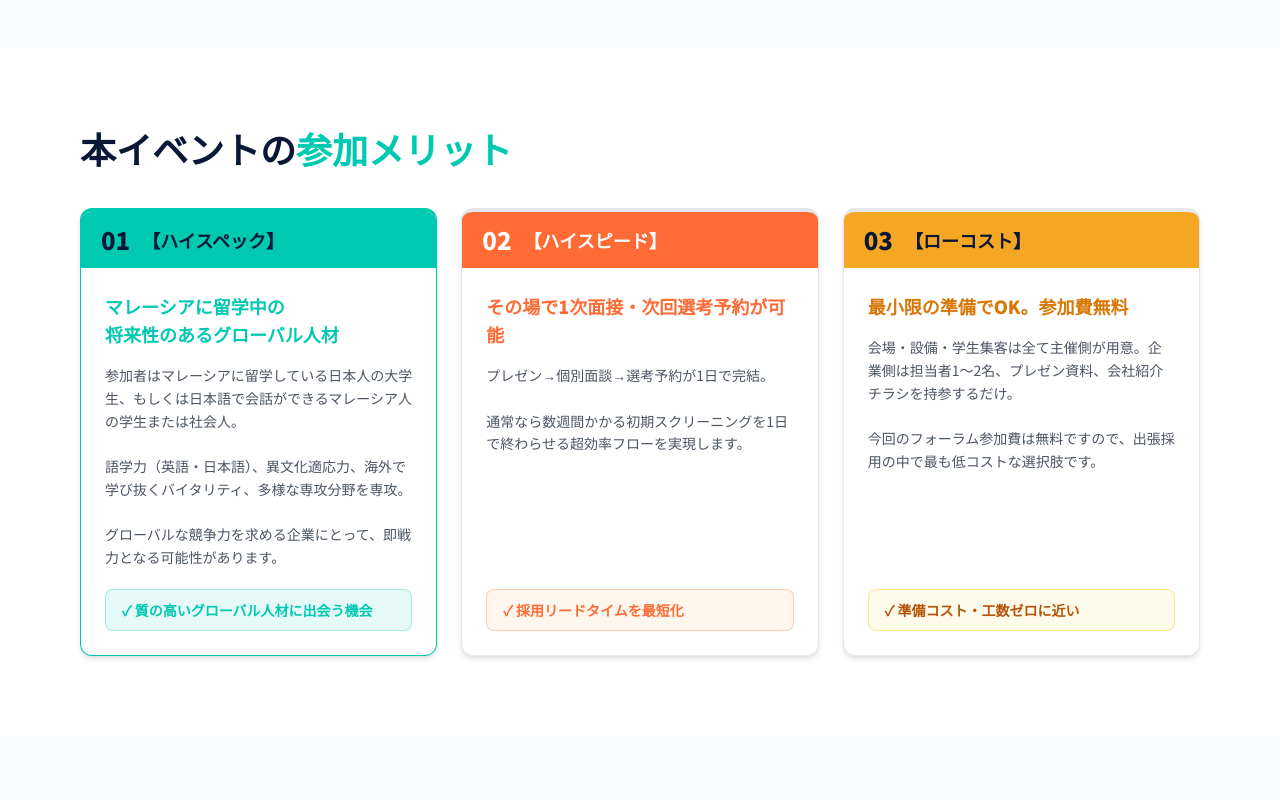
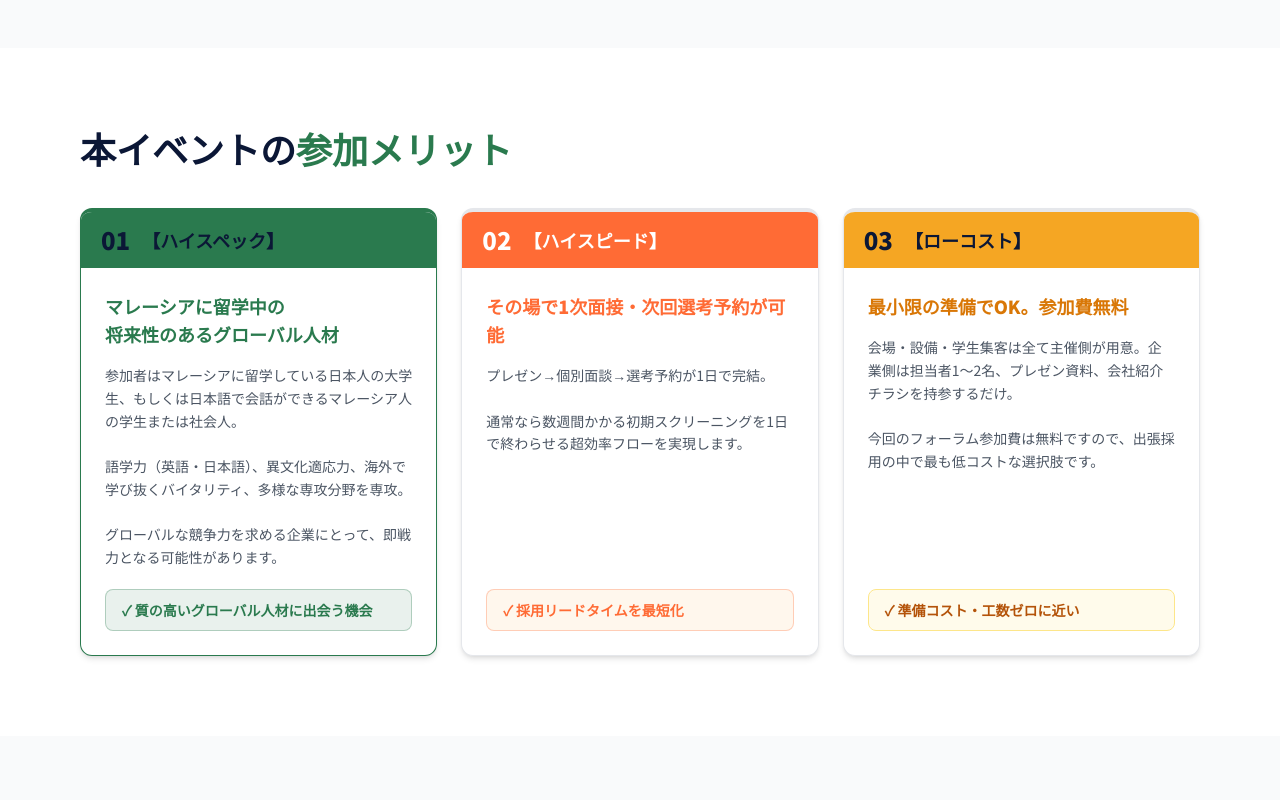
Before and after one commit to 20010208/kl-career-forum-2026, a Next.js app: page / in a window 1280 px wide. Shown: the part 1720-2520 px from the top of the page. Built offline with nearby package versions, Linux system fonts and the light colour scheme.

Commit message:
[Pattern A] Dark forest green main color (#2A7A4E)

```diff
--- a/src/app/globals.css
+++ b/src/app/globals.css
@@ -18,7 +18,7 @@ body {
   background: #E2E8F0;
 }
 ::-webkit-scrollbar-thumb {
-  background: #00C9B1;
+  background: #2A7A4E;
   border-radius: 3px;
 }
 
--- a/tailwind.config.ts
+++ b/tailwind.config.ts
@@ -17,9 +17,9 @@ const config: Config = {
           600: "#1A3270",
         },
         teal: {
-          DEFAULT: "#00C9B1",
-          light: "#1DE8D8",
-          dark: "#009E8E",
+          DEFAULT: "#2A7A4E",
+          light: "#4DB86A",
+          dark: "#1A5C38",
         },
         "forum-orange": "#FF6B35",
         "forum-gold": "#F5A623",
```
